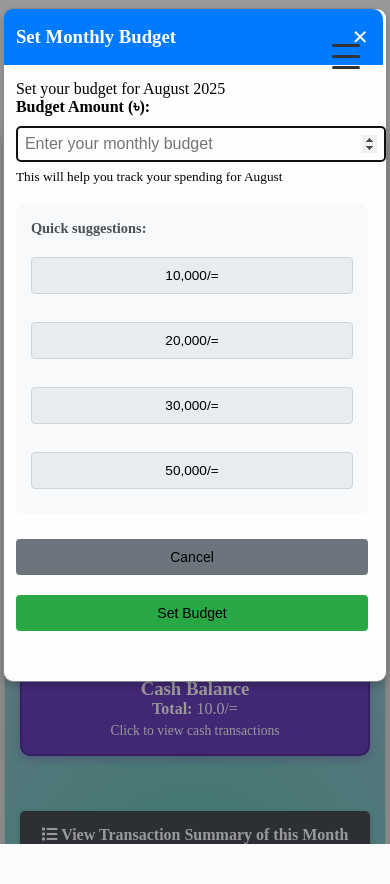
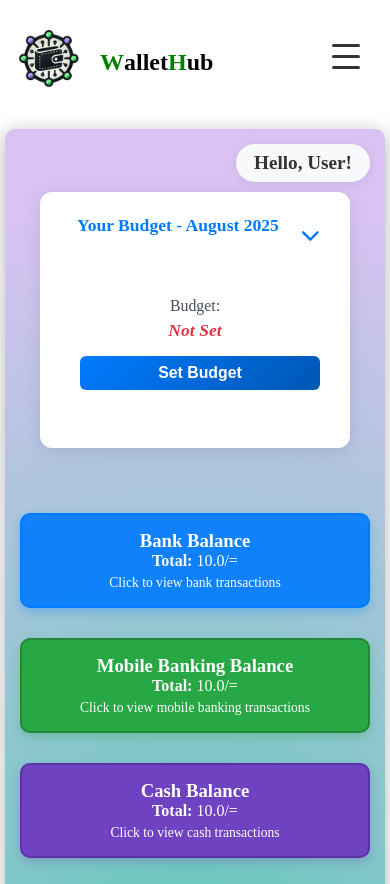
Before and after one commit to Ajlanalif/WalletHub, a Flask app: page /dashboard in a window 390 px wide. Shown: the top 884 px of the page. Before the commit the page ends 844 px from the top, so only its background shows below. Run offline with Flask 3, Linux system fonts and the light colour scheme; a user stored in the database is signed in; tables that the repository leaves empty hold one stand-in row (values such as "Sample post"); some libraries are stand-ins or nearby versions.

Commit message:
add retractable budget

```diff
--- a/templates/dashboard.html
+++ b/templates/dashboard.html
@@ -16,8 +16,15 @@
     </div>
     <div class="dashboard-center">
 
-        <div class="budget-tab">
+        <div class="budget-tab" id="budgetTab">
+        <div class="budget-header" onclick="toggleBudgetDetails()">
             <h2>Your Budget - {{ month_name }} {{ current_year }}</h2>
+            <div class="budget-toggle-icon" id="budgetToggleIcon">
+                <i class="fas fa-chevron-down"></i>
+            </div>
+        </div>
+
+        <div class="budget-summary">
             <div class="budget-values">
                 <span class="budget-label">Budget:</span>
                 {% if budget %}
@@ -27,16 +34,32 @@
                     <button onclick="showBudgetModal()" class="set-budget-btn">Set Budget</button>
                 {% endif %}
             </div>
-        {%if budget %}
+        </div>
+
+        {% if budget %}
+<div class="budget-details" id="budgetDetails">
+    <div class="budget-values">
+        <span class="budget-label">Monthly Expenses:</span>
+        {% set percent = (total_monthly_expenses / budget * 100) if budget else 0 %}
+        <span class="expense-amount
+            {% if percent < 50 %}
+                green
+            {% elif percent < 80 %}
+                yellow
+            {% else %}
+                red
+            {% endif %}
+        ">
+            {{ "%.2f"|format(total_monthly_expenses) }}/=
+        </span>
+    </div>
+
     <div class="budget-values">
         <span class="budget-label">Remaining Balance:</span>
-
-                {% set percent = (total_monthly_expenses / budget *100) if budget else 0 %}
         <span class="remaining-amount
-
-                    {% if percent > 80 %}
+            {% if percent < 50 %}
                 green
-                    {% elif percent > 50 %}
+            {% elif percent < 80 %}
                 yellow
             {% else %}
                 red
@@ -44,12 +67,14 @@
         ">
             {{ "%.2f"|format(budget-total_monthly_expenses) }}/=
         </span>
+    </div>
+
     <div class="budget-progress">
         <div class="progress-bar">
             <div class="progress-fill
-                        {% if percent > 80 %}
+                {% if percent < 50 %}
                     green
-                        {% elif percent > 50 %}
+                {% elif percent < 80 %}
                     yellow
                 {% else %}
                     red
@@ -836,30 +861,79 @@
     margin-bottom: 30px;
 }
 
+/* Enhanced Budget Tab Styles */
 .budget-tab {
     background: #fff;
     border-radius: 12px;
     box-shadow: 0 4px 18px rgba(0,0,0,0.09);
-    padding: 30px 40px;
+    padding: 20px;
     text-align: center;
     min-width: 320px;
     margin: 0 auto;
-}
-
-.budget-tab h2 {
-    margin-bottom: 18px;
+    transition: all 0.3s ease;
+    cursor: pointer;
+}
+
+.budget-header {
+    display: flex;
+    justify-content: space-between;
+    align-items: center;
+    padding: 10px 20px;
+    border-radius: 8px;
+    transition: background-color 0.3s ease;
+    cursor: pointer;
+}
+
+.budget-header:hover {
+    background-color: rgba(0, 123, 255, 0.05);
+}
+
+.budget-header h2 {
+    margin: 0;
     color: #007bff;
-    font-size: 1.5em;
+    font-size: 1.3em;
+    flex-grow: 1;
+}
+
+.budget-toggle-icon {
+    color: #007bff;
+    font-size: 1.2em;
+    transition: transform 0.3s ease;
+    margin-left: 15px;
+}
+
+.budget-toggle-icon.rotated {
+    transform: rotate(180deg);
+}
+
+.budget-summary {
+    padding: 10px 20px;
+}
+
+.budget-details {
+    max-height: 0;
+    overflow: hidden;
+    transition: max-height 0.4s ease-out, padding 0.4s ease-out;
+    padding: 0 20px;
+}
+
+.budget-details.expanded {
+    max-height: 400px;
+    padding: 20px;
 }
 
 .budget-values {
-    margin: 10px 0;
+    margin: 15px 0;
     font-size: 1.1em;
+    display: flex;
+    justify-content: space-between;
+    align-items: center;
+    padding: 8px 0;
 }
 
 .budget-label {
     font-weight: 500;
-    margin-right: 10px;
+    color: #495057;
 }
 
 .budget-amount {
@@ -1426,25 +1502,57 @@
     }
 }
 @media (max-width: 600px) {
-    .dashboard-center .budget-tab {
-        padding: 18px 8px;
-        min-width: 200px;
-    }
-    .dashboard-header .user-greeting {
+    .budget-tab {
+        min-width: 280px;
+        padding: 15px;
+    }
+
+    .budget-header {
+        padding: 8px 15px;
+    }
+
+    .budget-header h2 {
+        font-size: 1.1em;
+    }
+
+    .budget-values {
+        flex-direction: column;
+        text-align: center;
+        gap: 5px;
+    }
+
+    .budget-label {
+        font-size: 0.9em;
+    }
+
+    .expense-amount, .remaining-amount {
         font-size: 1em;
         padding: 6px 10px;
     }
-    .suggestion-buttons {
-        flex-direction: column;
-    }
-
-    .suggestion-buttons button {
-        width: 100%;
-        padding: 10px;
-    }
 
     .progress-text {
         font-size: 0.8em;
+    }
+}
+@keyframes slideDown {
+    from {
+        max-height: 0;
+        opacity: 0;
+    }
+    to {
+        max-height: 400px;
+        opacity: 1;
+    }
+}
+
+@keyframes slideUp {
+    from {
+        max-height: 400px;
+        opacity: 1;
+    }
+    to {
+        max-height: 0;
+        opacity: 0;
     }
 }
 </style>
@@ -1763,10 +1871,37 @@
 function setBudgetAmount(amount) {
     document.getElementById('budget_amount').value = amount;
 }
-
+function toggleBudgetDetails() {
+    const budgetDetails = document.getElementById('budgetDetails');
+    const toggleIcon = document.getElementById('budgetToggleIcon');
+
+    if (budgetDetails) {
+        if (budgetDetails.classList.contains('expanded')) {
+            // Collapse
+            budgetDetails.classList.remove('expanded');
+            toggleIcon.classList.remove('rotated');
+            localStorage.setItem('budgetExpanded', 'false');
+        } else {
+            // Expand
+            budgetDetails.classList.add('expanded');
+            toggleIcon.classList.add('rotated');
+            localStorage.setItem('budgetExpanded', 'true');
+        }
+    }
+}
         // Main initialization when DOM is loaded
         document.addEventListener('DOMContentLoaded', function () {
             console.log('DOM loaded, initializing app...');
+                const budgetDetails = document.getElementById('budgetDetails');
+    const toggleIcon = document.getElementById('budgetToggleIcon');
+    const wasExpanded = localStorage.getItem('budgetExpanded') === 'true';
+
+    if (budgetDetails && wasExpanded) {
+        budgetDetails.classList.add('expanded');
+        if (toggleIcon) {
+            toggleIcon.classList.add('rotated');
+        }
+    }
 
             // Parse JSON data from hidden elements
             try {
@@ -2127,17 +2262,7 @@
                 });
             }
         });
-        document.addEventListener('DOMContentLoaded', function() {
-    // Check if budget is not set for current month
-    {% if not budget %}
-    // Show budget modal automatically after a short delay
-    setTimeout(() => {
-        showBudgetModal();
-    }, 1000);
-    {% endif %}
-
-    // Existing initialization code...
-    // ... (keep your existing DOMContentLoaded code here)
-});
+
+
     </script>
 {% endblock %}
```
Also changed, not shown: other parts of templates/dashboard.html (+17 -15 lines). Lines whose indentation alone changed are shown as unchanged.
